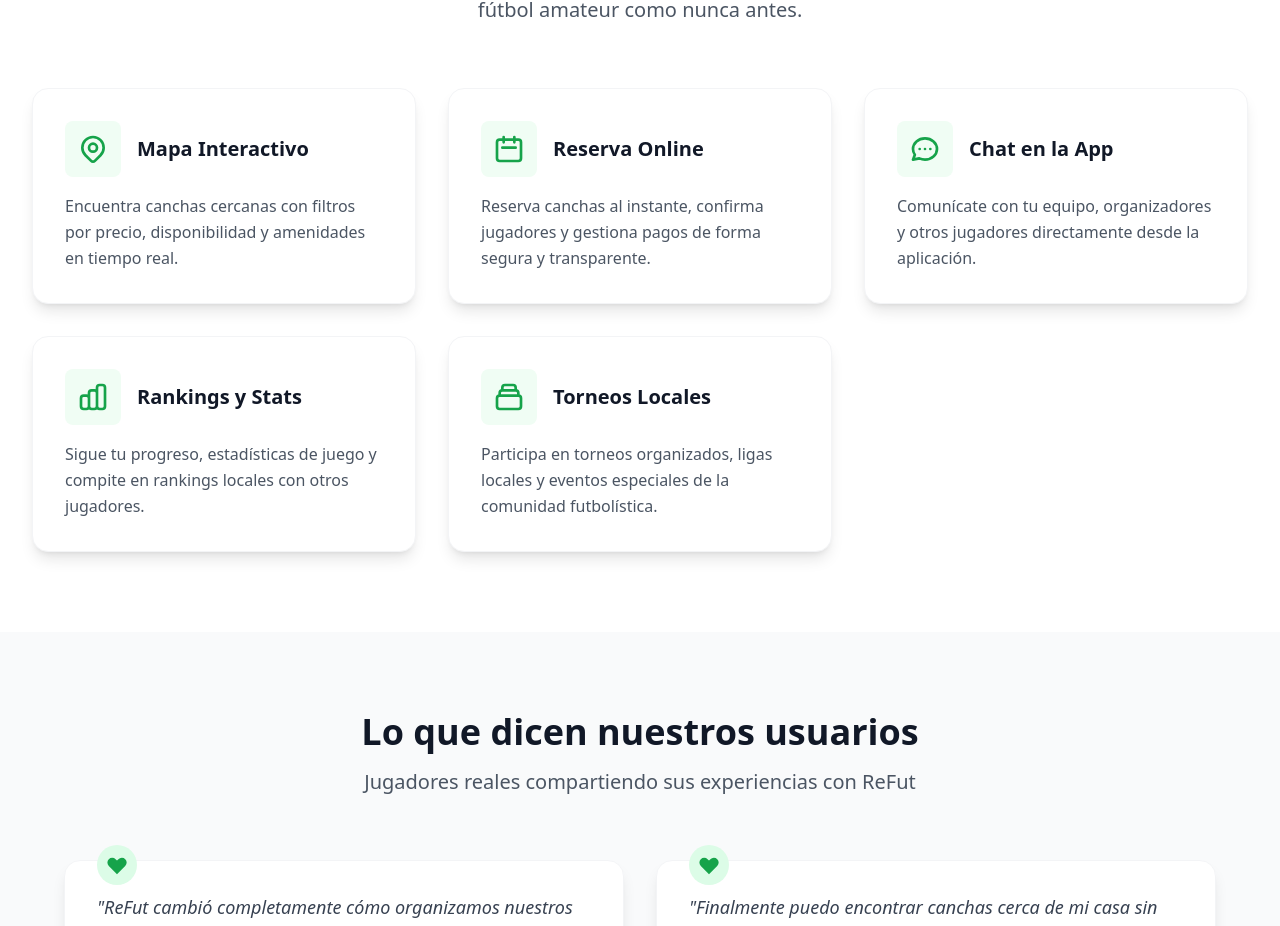
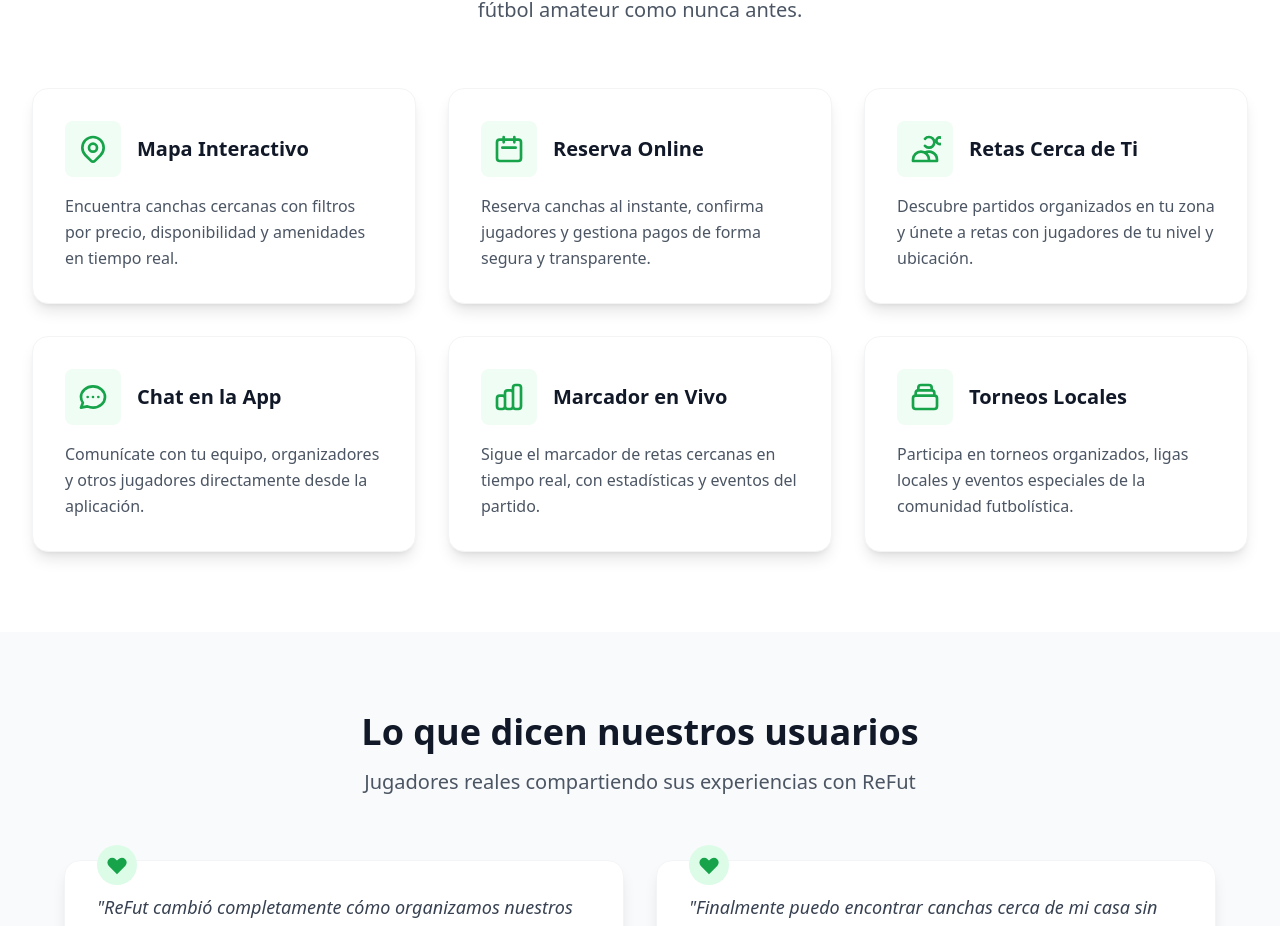
Before and after one commit to alexisayon/refut-landing, a Next.js app: page / in a window 1280 px wide. Shown: the part 2117-3043 px from the top of the page. Built offline with nearby package versions, Linux system fonts and the light colour scheme.

Commit message:
Add key ReFut benefits: nearby retas, join games, live scores

```diff
--- a/pages/index.tsx
+++ b/pages/index.tsx
@@ -342,6 +342,15 @@ const BenefitsSection = () => {
     {
       icon: (
         <svg className="w-8 h-8 text-green-600" fill="none" stroke="currentColor" viewBox="0 0 24 24">
+          <path strokeLinecap="round" strokeLinejoin="round" strokeWidth={2} d="M12 4.354a4 4 0 110 5.292M15 21H3v-1a6 6 0 0112 0v1zm0 0h6v-1a6 6 0 00-9-5.197m13.5-9a2.5 2.5 0 11-5 0 2.5 2.5 0 015 0z" />
+        </svg>
+      ),
+      title: "Retas Cerca de Ti",
+      description: "Descubre partidos organizados en tu zona y únete a retas con jugadores de tu nivel y ubicación."
+    },
+    {
+      icon: (
+        <svg className="w-8 h-8 text-green-600" fill="none" stroke="currentColor" viewBox="0 0 24 24">
           <path strokeLinecap="round" strokeLinejoin="round" strokeWidth={2} d="M8 12h.01M12 12h.01M16 12h.01M21 12c0 4.418-4.03 8-9 8a9.863 9.863 0 01-4.255-.949L3 20l1.395-3.72C3.512 15.042 3 13.574 3 12c0-4.418 4.03-8 9-8s9 3.582 9 8z" />
         </svg>
       ),
@@ -354,8 +363,8 @@ const BenefitsSection = () => {
           <path strokeLinecap="round" strokeLinejoin="round" strokeWidth={2} d="M9 19v-6a2 2 0 00-2-2H5a2 2 0 00-2 2v6a2 2 0 002 2h2a2 2 0 002-2zm0 0V9a2 2 0 012-2h2a2 2 0 012 2v10m-6 0a2 2 0 002 2h2a2 2 0 002-2m0 0V5a2 2 0 012-2h2a2 2 0 012 2v14a2 2 0 01-2 2h-2a2 2 0 01-2-2z" />
         </svg>
       ),
-      title: "Rankings y Stats",
-      description: "Sigue tu progreso, estadísticas de juego y compite en rankings locales con otros jugadores."
+      title: "Marcador en Vivo",
+      description: "Sigue el marcador de retas cercanas en tiempo real, con estadísticas y eventos del partido."
     },
     {
       icon: (
```
